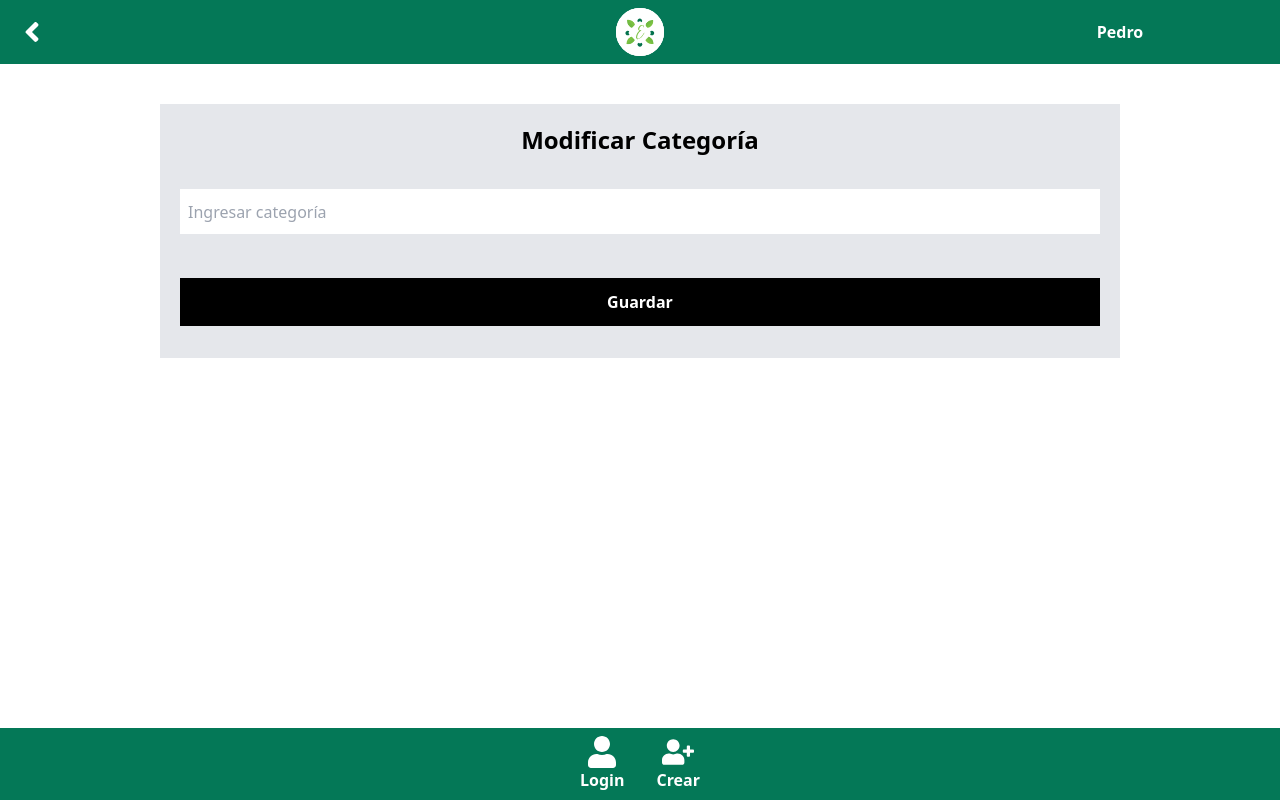
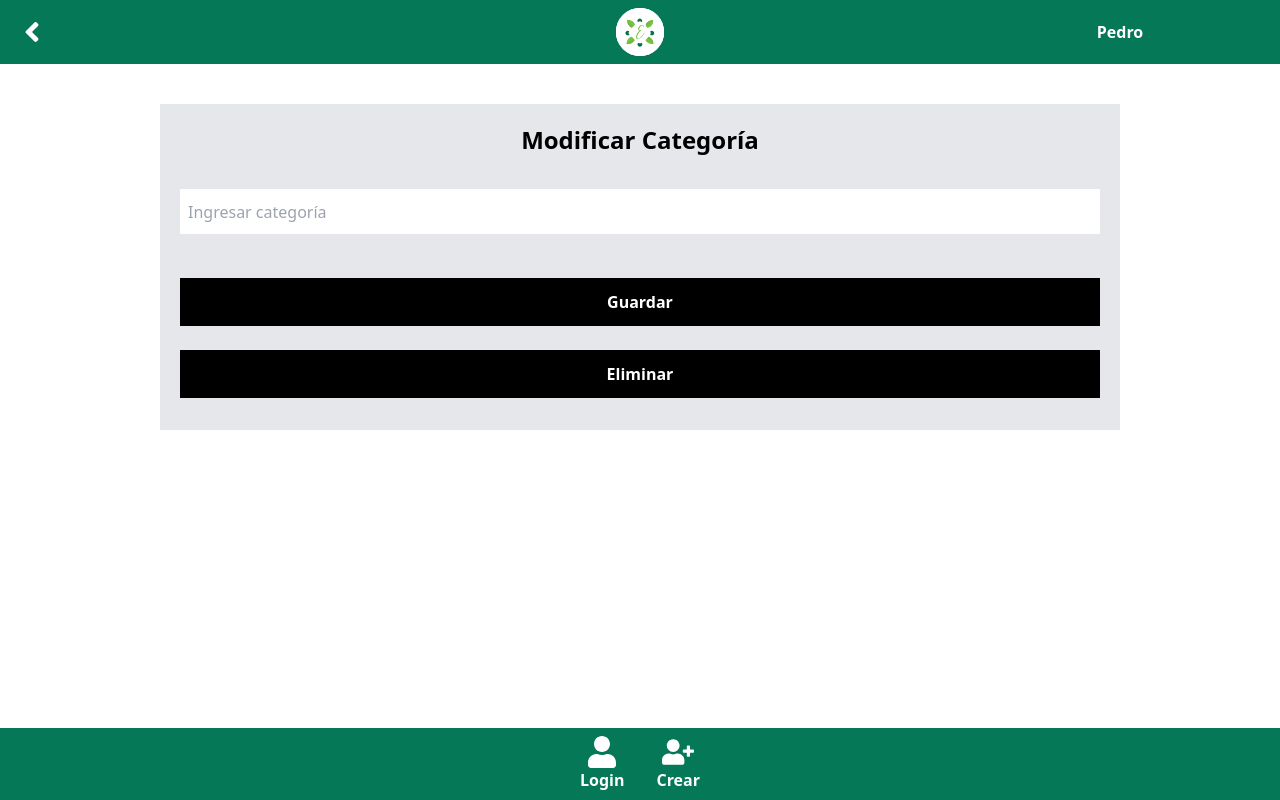
Before and after one commit to marzela547/easyblocproject, a React (Create React App) app in the folder Frontend/: page /add_categories in a window 1280 px wide. Built offline with nearby package versions, Linux system fonts and the light colour scheme.

Commit message:
ModificarCategoria

```diff
--- a/Frontend/src/components/NuevaCategoria/index.js
+++ b/Frontend/src/components/NuevaCategoria/index.js
@@ -10,10 +10,11 @@ const NCategoria = () =>{
     const dispatch = useDispatch();
     const navigate = useNavigate();
     const txtCorreo= "kevin@gmail.com";
-    const categorie = "Invierno";
+    const categorie = "Verano";
     let opc = 2;
     let title;
     let boton;
+    let btnDelete;
     let err = false;
     let expre;
     const [txtCategorie, setTxtCategorie] = useState("");
@@ -56,11 +57,9 @@ const NCategoria = () =>{
                 publicAxios.put(
                   'api/categories/updCategorie',
                   {
-                    Descripcion_Cat: categorie,
-                    correo_usu: txtCorreo,
-
-                  },{
-                    actualizacion_cat: txtCategorie
+                      descripcion_cat: categorie,
+                      correo_usu: txtCorreo,
+                      actualizacion_cat: txtCategorie
                   }
                   )
                   .then(
@@ -75,8 +74,31 @@ const NCategoria = () =>{
                       console.log(err);
                   }
                   );
+                  console.log(txtCorreo, categorie, txtCategorie);
               }
         }
+    }
+
+    const onChangeDelete = (e) =>{
+      publicAxios.delete(
+        'api/categories/deleteCategorie',
+        {
+            descripcion_cat: categorie,
+            correo_use: txtCorreo
+        }
+        )
+        .then(
+        ({data}) => {
+          console.log(data)
+          window.alert("Categoría eliminada exitosamente");
+          //  navigate('/dashboard',{replace:true});
+        }
+        )
+        .catch(
+        (err)=>{
+            console.log(err);
+        }
+        );
     }
 
     const onChangeHandler = (e)=>{
@@ -88,9 +110,11 @@ const NCategoria = () =>{
     if(opc ===1){
       title = "Nueva Categoría";
       boton = "Crear";
+
     }else{
       title = "Modificar Categoría";
       boton = "Guardar";
+      btnDelete = <button onClick={onChangeDelete} type="button" className=" bg-black lg:hover:bg-gray-800 text-white font-bold w-full h-12 my-3" >Eliminar</button>
     }
 
     return(
@@ -108,6 +132,7 @@ const NCategoria = () =>{
                 />
                 <label id="mensajen" className="text-red-600 text-sm w-full h-4 mb-4 text-center"></label>
                 <button onClick={onChangeCate} type="button" className=" bg-black lg:hover:bg-gray-800 text-white font-bold w-full h-12 my-3">{boton}</button>
+                {btnDelete}
             </div>
         </Page>
     );
```
Also changed, not shown: 2 other files (tests, documents, lock files or other folders).
